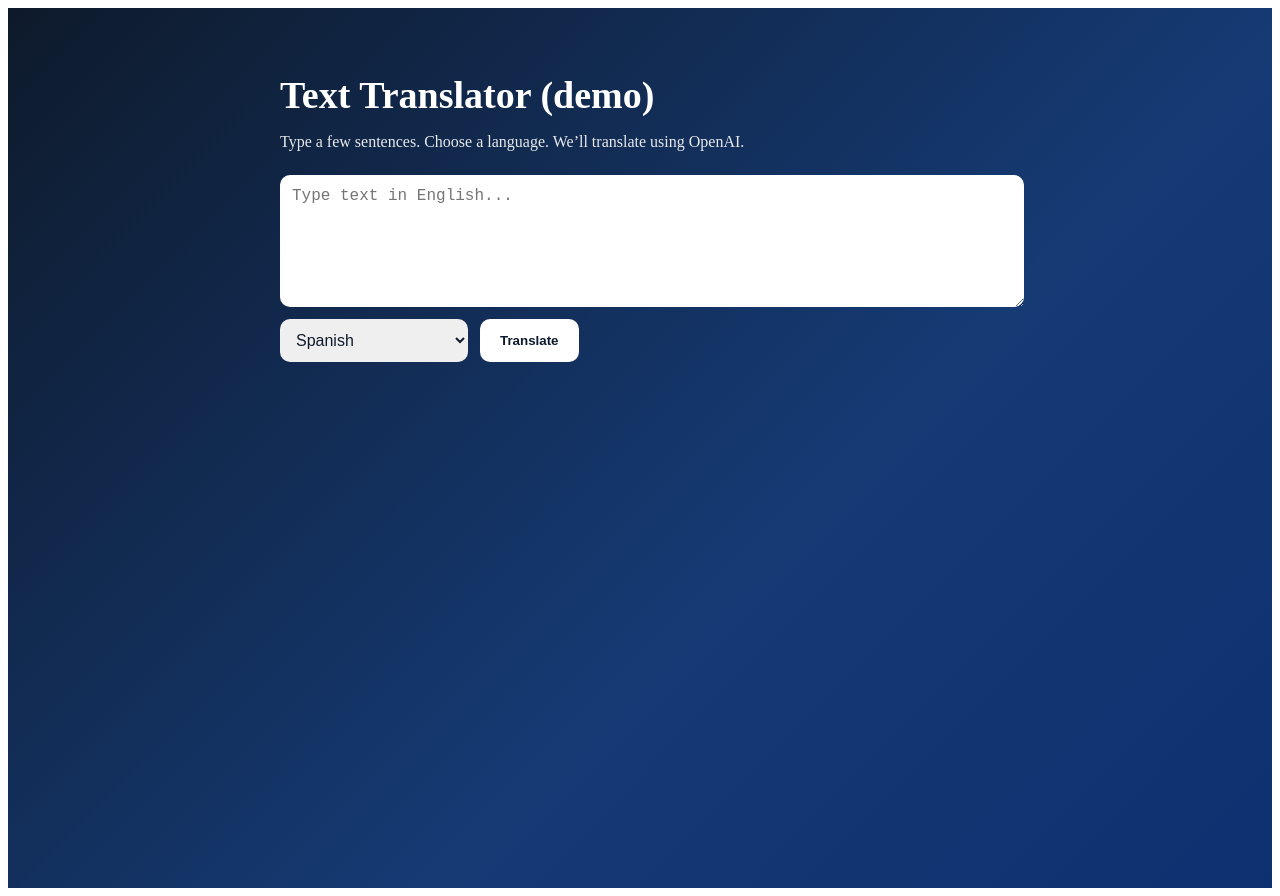
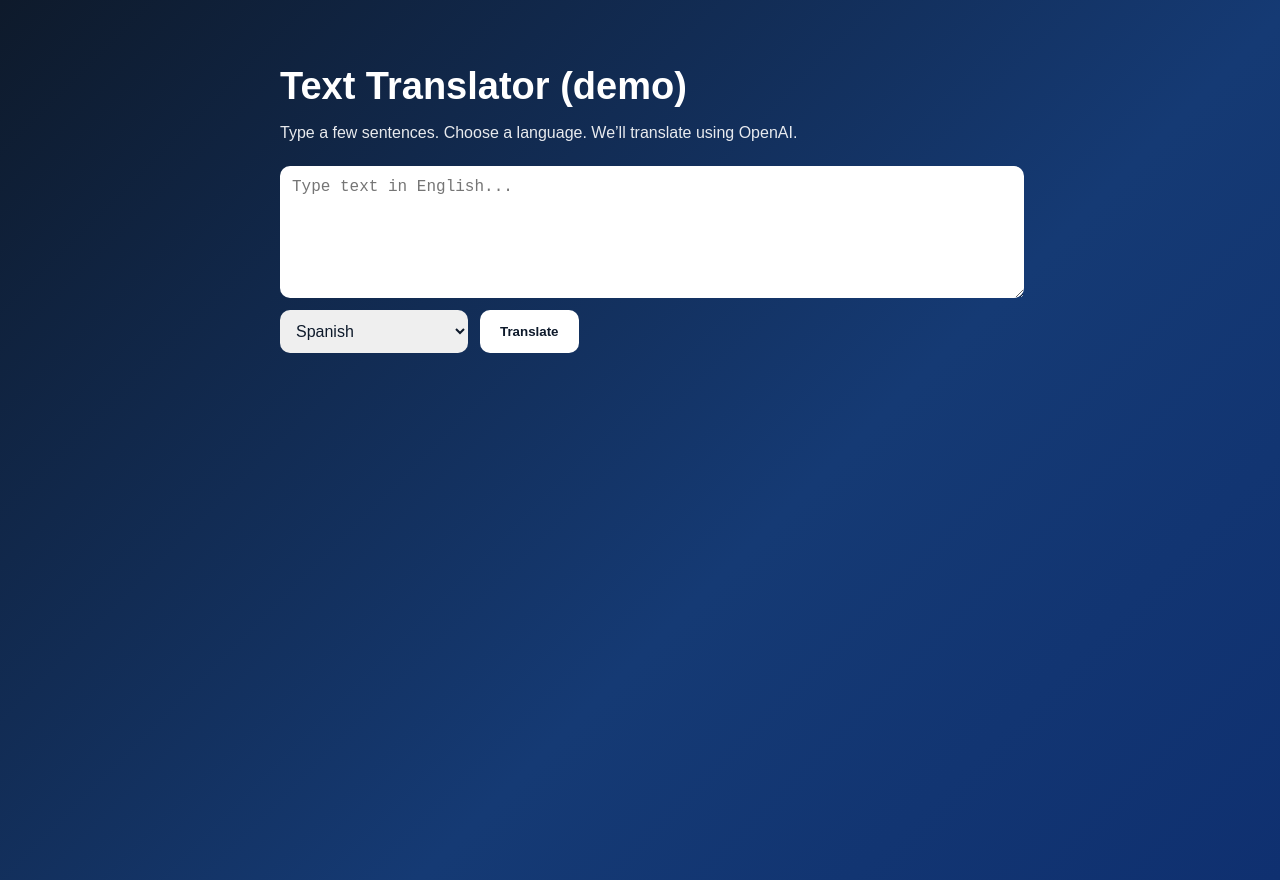
Before and after one commit to onevoicechurch/onevoice-site., a Next.js app: page /translate in a window 1280 px wide. Built offline with nearby package versions, Linux system fonts and the light colour scheme.

Commit message:
Create layout.js

```diff
--- /dev/null
+++ b/app/layout.js
@@ -0,0 +1,15 @@
+// app/layout.js
+export const metadata = {
+  title: "OneVoice",
+  description: "Real-time church translation platform",
+};
+
+export default function RootLayout({ children }) {
+  return (
+    <html lang="en">
+      <body style={{ margin: 0, fontFamily: "sans-serif" }}>
+        {children}
+      </body>
+    </html>
+  );
+}
```
